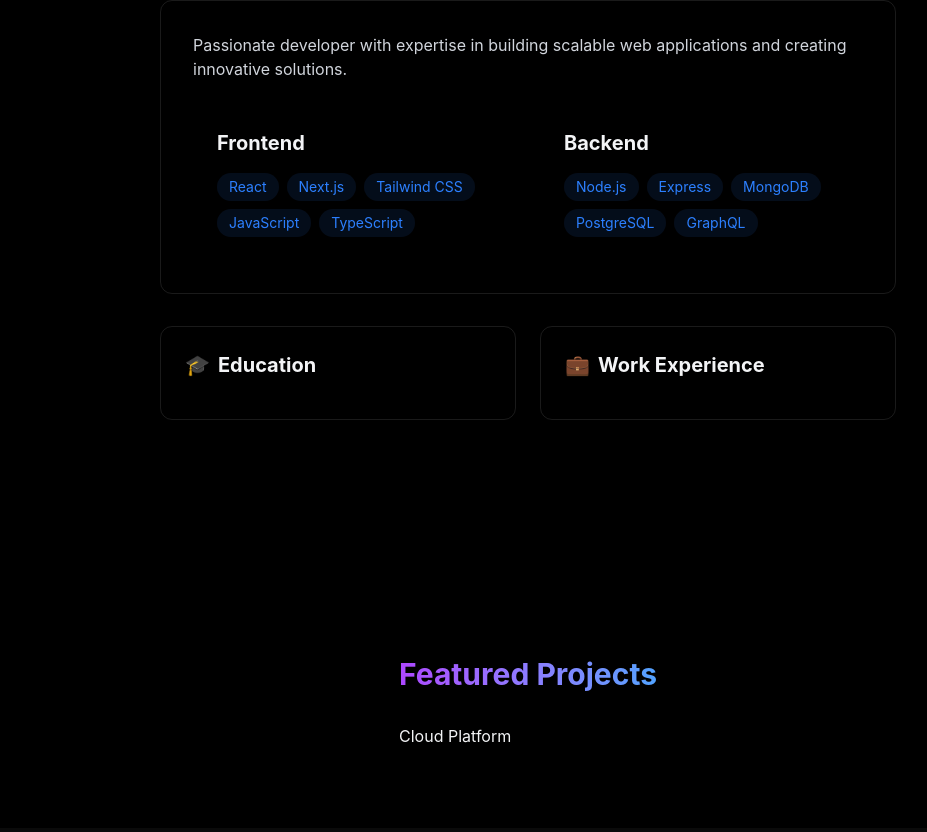
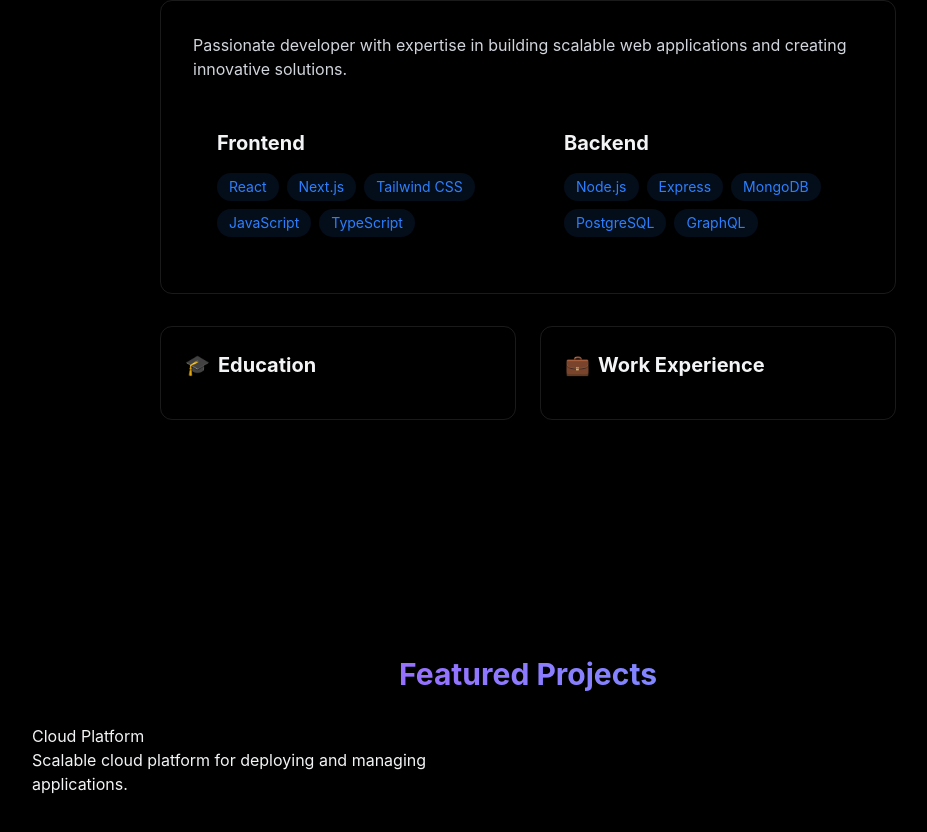
Before and after one commit to joohhhnnnny/Portfolio, a React (Vite) app: page / in a window 1280 px wide. Shown: the part 1024-1856 px from the top of the page, without its empty margins (112-1039 px from the left). Built offline with nearby package versions, Linux system fonts and the light colour scheme.

Commit message:
lisod animation bai

```diff
--- a/package.json
+++ b/package.json
@@ -5,6 +5,7 @@
   "type": "module",
   "scripts": {
     "dev": "vite",
+    "start": "vite",
     "build": "vite build",
     "lint": "eslint .",
     "preview": "vite preview"
--- a/src/components/sections/Home.jsx
+++ b/src/components/sections/Home.jsx
@@ -5,9 +5,14 @@ export const Home = () => {
       className="min-h-screen flex items-center justify-center relative"
     >
       <div className="text-center z-10 px-4 flex flex-col items-center">
-        <h1 className="text-5xl md:text-7xl font-bold mb-6 bg-gradient-to-r from-purple-500 to-blue-400 bg-clip-text text-transparent leading-right">
-          Hi, It's John Benedict Bongcac
-        </h1>
+
+        <div className="animate-diagonal w-20 h-20 bg-purple-500"></div>
+
+        <div className="animate-diagonal">
+          <h1 className="text-5xl md:text-7xl font-bold mb-6 bg-gradient-to-r from-purple-500 to-blue-400 bg-clip-text text-transparent leading-right">
+            Hi, It's John Benedict Bongcac
+          </h1>
+        </div>
 
         <p className="text-gray-400 text-lg mb-2 whitespace-nowrap font-semibold">
           Computer Science student at the University of Mindanao
--- a/src/components/sections/Projects.jsx
+++ b/src/components/sections/Projects.jsx
@@ -12,6 +12,12 @@ export const Projects = () => {
 
           <div>
             <h3> Cloud Platform </h3>
+            <p>
+              Scalable cloud platform for deploying and managing applications.
+            </p>
+            {/* <div>
+                {[].map()}
+            </div> */}
           </div>
 
         </div>
--- /dev/null
+++ b/tailwind.config.js
@@ -0,0 +1,25 @@
+// tailwind.config.js
+export default {
+  content: [
+    "./src/**/*.{js,jsx,ts,tsx}",
+    "./public/index.html"
+  ],
+  theme: {
+    extend: {
+      keyframes: {
+        diagonalMove: {
+          '0%, 100%': { transform: 'translate(0, 0)' },
+          '50%': { transform: 'translate(20px, 20px)' },
+        },
+      },
+      animation: {
+        diagonal: 'diagonalMove 4s ease-in-out infinite',
+      },
+      transitionProperty: {
+        'transform': 'transform',
+      },
+    },
+  },
+  safelist: ['animate-diagonal'],
+  plugins: [],
+}
```
